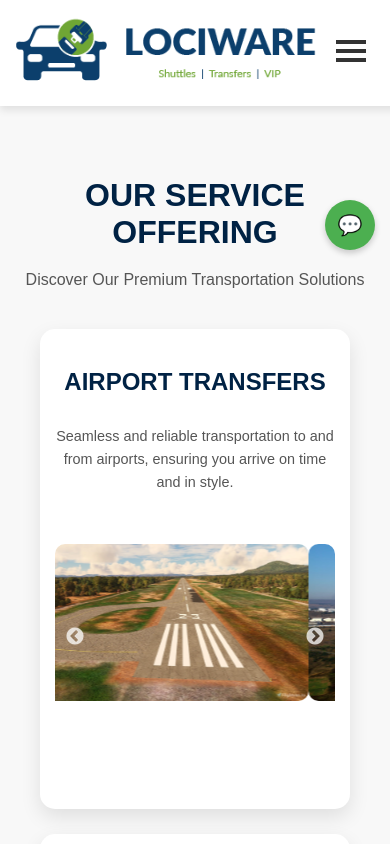
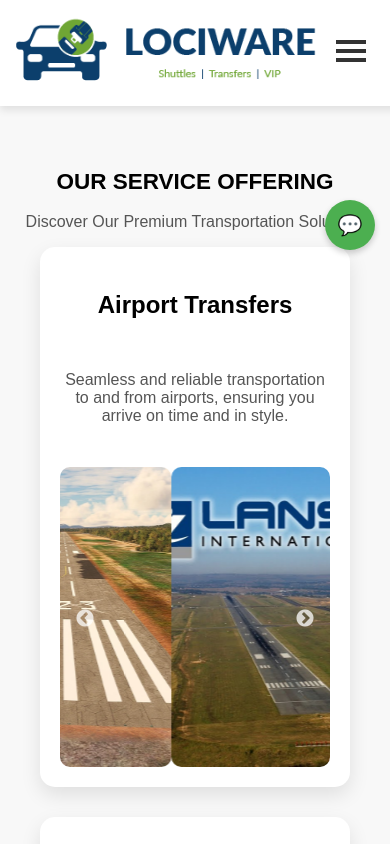
Before and after one commit to IkanyengAdams/my-website, a React (Create React App) app in the folder lociware-website/: page /services in a window 390 px wide. Shown: the top 844 px of the page. Built offline with nearby package versions, Linux system fonts and the light colour scheme.

Commit message:
substituted with newly added messages

```diff
--- a/lociware-website/src/components/Info.jsx
+++ b/lociware-website/src/components/Info.jsx
@@ -51,7 +51,7 @@
       {/* Image Cards Section */}
       <div className="info-cards">
         <div className="info-card">
-          <img src="/image8.jpg" alt="A picture of a car" />
+          <img src="/car-image.jpg" alt="A picture of a car" />
           <h3>Reliable Service</h3>
           <p>Our fleet of vehicles guarantees a comfortable and stylish travel experience, ensuring reliability no matter your destination.</p>
         </div>
--- a/lociware-website/src/components/Navbar.jsx
+++ b/lociware-website/src/components/Navbar.jsx
@@ -39,7 +39,7 @@
   return (
     <nav className="navbar">
       <div className="logo" onClick={() => scrollToSection(navbarRef)}>
-        <img src="/lociware_logo2.png" alt="Logo" className="logo-img" />
+        <img src="/lociware_logo.png" alt="Logo" className="logo-img" />
       </div>
       <div className={`hamburger ${isMenuOpen ? "open" : ""}`} onClick={toggleMenu}>
         <div className="bar"></div>
--- a/lociware-website/src/components/TeamMembers.jsx
+++ b/lociware-website/src/components/TeamMembers.jsx
@@ -15,17 +15,17 @@
       {/* First Row - Always Visible */}
       <div className="team-cards">
         <div className="team-card">
-          <img src="/team1.png" alt="Team Member 1" className="team-image" />
+          <img src="/Sinazo_Vuzane2.jpg" alt="Team Member 1" className="team-image" />
           <h3>SINAZO VUZANE</h3>
           <p>General Manager</p>
         </div>
         <div className="team-card">
-          <img src="/team3.png" alt="Team Member 2" className="team-image" />
+          <img src="/Jacobus_Mudau2.jpg" alt="Team Member 2" className="team-image" />
           <h3>JACOBUS MUDAU</h3>
           <p>Operations Manager</p>
         </div>
         <div className="team-card">
-          <img src="/team2.png" alt="Team Member 3" className="team-image" />
+          <img src="/Lebogang_Selao2.jpg" alt="Team Member 3" className="team-image" />
           <h3>LEBOGANG SELAO</h3>
           <p>HSSE Manager</p>
         </div>
@@ -35,17 +35,17 @@
       {showMore && (
         <div className="team-cards more-team">
           <div className="team-card">
-            <img src="/image13.png" alt="Team Member 4" className="team-image" />
+            <img src="/Joseph_Mohomi2.jpg" alt="Team Member 4" className="team-image" />
             <h3>JOSEPH MOHOMI</h3>
             <p>Accounts Manager</p>
           </div>
           <div className="team-card">
-            <img src="/image14.png" alt="Team Member 5" className="team-image" />
+            <img src="/Elijah_Monyela-scaled.jpg" alt="Team Member 5" className="team-image" />
             <h3>ELIJAH MONYELA</h3>
             <p>Team Leader</p>
           </div>
           <div className="team-card">
-            <img src="/image16.png" alt="Team Member 6" className="team-image" />
+            <img src="/Mphile_Dlamini2.jpg" alt="Team Member 6" className="team-image" />
             <h3>MPHILE DLAMINI</h3>
             <p>Office Admin</p>
           </div>
@@ -53,18 +53,18 @@
           <div className="team-card">
             <img src="/team4.png" alt="Team Member 7" className="team-image" />
             <h3>Operational Team</h3>
-            <p>****</p>
+            <p>Team</p>
           </div>
           <div className="team-card">
             <img src="/team5.png" alt="Team Member 8" className="team-image" />
             <h3>Operational Team</h3>
-            <p>****</p>
+            <p>Team</p>
 
           </div>
           <div className="team-card">
-            <img src="/image17.png" alt="Team Member 9" className="team-image" />
+            <img src="/lociware-ops-team.jpg" alt="Team Member 9" className="team-image" />
             <h3>Operational Team</h3>
-            <p>****</p>
+            <p>Team</p>
 
           </div>
         </div>
--- a/lociware-website/src/styles.css
+++ b/lociware-website/src/styles.css
@@ -173,7 +173,7 @@
   align-items: center;
   text-align: center;
   color: white;
-  background-image: url('../public/image3.jpg'); /* Fixed single background image */
+  background-image: url('../public/hero-image.jpg'); /* Fixed single background image */
   background-size: cover;
   background-position: center;
   padding: 20px;
@@ -1453,31 +1453,19 @@
   }
 }
 
-/* General Styles */
+/* General Styles remain unchanged */
 .services-section {
   text-align: center;
   padding: 80px 20px;
   background-color: #f8f8f8;
 }
 
-.services-title {
-  font-size: 2.5rem;
-  font-weight: bold;
-  text-transform: uppercase;
-  color: #002244;
-  margin-bottom: 20px;
-}
-
-.services-subtitle {
-  font-size: 1.2rem;
-  margin-bottom: 40px;
-  color: #555;
-}
-
-/* Grid Layout - Responsive for all screens */
+/* ... Keep existing title and subtitle styles ... */
+
+/* Modified Grid Layout - Larger cards */
 .services-grid {
   display: grid;
-  grid-template-columns: repeat(auto-fit, minmax(380px, 1fr)); /* Slightly larger cards */
+  grid-template-columns: repeat(auto-fit, minmax(400px, 1fr)); /* Increased from 380px */
   gap: 40px;
   justify-content: center;
   max-width: 1400px;
@@ -1493,57 +1481,34 @@
   background: white;
   box-shadow: 0 8px 20px rgba(0, 0, 0, 0.1);
   transition: transform 0.3s ease, box-shadow 0.3s ease;
-}
-
-.service-card:hover {
-  transform: translateY(-15px);
-  box-shadow: 0 12px 25px rgba(0, 0, 0, 0.2);
+  min-height: 550px; /* Added minimum height for consistency */
 }
 
 /* Card Content */
 .card-content {
   padding: 25px;
-  height: 500px; /* Taller height for better layout */
+  height: 550px; /* Increased from 500px */
   display: flex;
   flex-direction: column;
   align-items: center;
   justify-content: space-between;
 }
 
-/* Service Title */
-.service-title {
-  font-size: 2rem;
-  font-weight: bold;
-  color: #002244;
-  margin-bottom: 15px;
-  text-align: center;
-  text-transform: uppercase;
-}
-
-/* Service Description */
-.service-description {
-  font-size: 1rem;
-  color: #555;
-  line-height: 1.6;
-  margin-bottom: 20px;
-  text-align: center;
-  flex: 1; /* Allow description to grow and push image down */
-}
-
-/* Image Containers */
+/* ... Keep existing title and description styles ... */
+
+/* Modified Image Containers - Same size for both */
 .image-container {
   width: 100%;
+  height: 350px; /* Increased from 300px and made consistent */
 }
 
 .image-container.carousel {
-  height: 300px; /* Fixed height for carousel */
   position: relative;
   overflow: hidden;
   border-radius: 10px;
 }
 
 .image-container.single {
-  height: 300px; /* Match carousel height for single images */
   position: relative;
   overflow: hidden;
   border-radius: 10px;
@@ -1551,173 +1516,105 @@
 
 /* Carousel Styles */
 .image-slide {
-  height: 100%;
+  height: 350px; /* Match container height */
   position: relative;
-  display: flex;
-  justify-content: center;
-  align-items: center;
 }
 
 /* Service Image (Carousel) */
 .service-image {
   width: 100%;
-  height: 100%;
-  object-fit: cover; /* Ensure images fill the space without stretching unnaturally */
+  height: 350px; /* Fixed height to match container */
+  object-fit: cover;
   border-radius: 10px;
   transition: transform 0.3s ease;
-}
-
-.service-card:hover .service-image {
-  transform: scale(1.1);
 }
 
 /* Single Service Image */
 .single-service-image {
   width: 100%;
-  height: 100%;
-  object-fit: cover; /* Ensure single images fill the space without stretching */
+  height: 350px; /* Fixed height to match carousel */
+  object-fit: cover;
   border-radius: 10px;
   transition: transform 0.3s ease;
 }
 
-.service-card:hover .single-service-image {
-  transform: scale(1.1); /* Match hover effect of carousel images */
-}
-
-/* Next Image Preview on Hover */
-.next-image-preview {
-  position: absolute;
-  top: 0;
-  right: 0;
-  width: 100px; /* Smaller preview size */
-  height: 75px; /* Proportional height */
-  overflow: hidden;
-  z-index: 10;
-}
-
-.preview-image {
-  width: 100%;
-  height: 100%;
-  object-fit: cover;
-  border-radius: 5px;
-  opacity: 0.5;
-  transition: opacity 0.3s ease;
-}
-
-/* Custom Arrow Styles for react-slick - Higher and Larger */
+/* Modified Custom Arrow Styles - Larger and always visible */
 .custom-arrow {
-  background: rgba(0, 0, 0, 0.5);
+  background: rgba(0, 0, 0, 0.6); /* Slightly darker for better visibility */
   border: none;
   border-radius: 50%;
-  width: 50px; /* Larger arrows */
-  height: 50px; /* Larger arrows */
-  display: flex;
+  width: 60px; /* Increased from 50px */
+  height: 60px; /* Increased from 50px */
+  display: flex !important; /* Force display on all screens */
   justify-content: center;
   align-items: center;
   color: white;
-  font-size: 24px; /* Larger arrow symbols */
+  font-size: 30px; /* Increased from 24px */
   cursor: pointer;
   position: absolute;
-  top: 20%; /* Higher position (closer to top) */
+  top: 50%; /* Centered vertically */
   transform: translateY(-50%);
-  z-index: 1;
-  transition: background-color 0.3s ease;
+  z-index: 10; /* Increased z-index */
+  opacity: 1; /* Ensure visibility */
+  transition: background-color 0.3s ease, opacity 0.3s ease;
 }
 
 .custom-arrow:hover {
-  background-color: rgba(0, 0, 0, 0.7);
-}
-
+  background-color: rgba(0, 0, 0, 0.8);
+}
+
+/* Ensure arrows stay visible */
 .custom-arrow.prev {
-  left: 10px;
+  left: 15px; /* Slightly more padding from edge */
 }
 
 .custom-arrow.next {
-  right: 10px;
-}
-
-/* Custom Dots (Indicators) for react-slick */
-.custom-dots {
-  position: absolute;
-  bottom: 10px;
-  left: 50%;
-  transform: translateX(-50%);
-  display: flex;
-  gap: 10px;
-}
-
-.dot {
-  width: 10px;
-  height: 10px;
-  background: #ccc;
-  border-radius: 50%;
-  border: none;
-  cursor: pointer;
-  transition: background-color 0.3s ease;
-}
-
-.dot:hover, .dot.slick-active {
-  background: #002244; /* Match title color for active/indicator */
-}
-
-/* Ensure arrows and dots are visible and styled on small screens */
-.custom-arrow span {
-  font-size: 24px;
-}
-
-/* Responsive Design */
+  right: 15px; /* Slightly more padding from edge */
+}
+
+/* ... Keep existing dot styles ... */
+
+/* Modified Responsive Design */
 @media (max-width: 768px) {
   .services-grid {
-    grid-template-columns: 1fr; /* Stack cards vertically on small screens */
-    gap: 25px;
-  }
-
-  .services-title {
-    font-size: 2rem;
-  }
-
-  .services-subtitle {
-    font-size: 1rem;
+    grid-template-columns: 1fr;
+    gap: 30px;
   }
 
   .service-card {
-    height: auto; /* Auto height on small screens for flexibility */
+    min-height: 500px; /* Adjusted for mobile */
   }
 
   .card-content {
-    height: 450px; /* Adjusted height for smaller screens */
-    padding: 15px;
-  }
-
-  .service-title {
-    font-size: 1.5rem;
-  }
-
-  .service-description {
-    font-size: 0.9rem;
-  }
-
-  .image-container.carousel, .image-container.single {
-    height: 250px; /* Reduced height for both carousel and single images on small screens */
+    height: 500px; /* Adjusted from 450px */
+    padding: 20px;
+  }
+
+  .image-container,
+  .image-container.carousel,
+  .image-container.single,
+  .image-slide,
+  .service-image,
+  .single-service-image {
+    height: 300px; /* Consistent reduced height for mobile */
   }
 
   .custom-arrow {
-    width: 40px; /* Slightly smaller on mobile */
-    height: 40px; /* Slightly smaller on mobile */
-    font-size: 20px; /* Slightly smaller arrows */
-    top: 25%; /* Adjusted higher position on mobile */
-  }
-
-  .custom-arrow span {
-    font-size: 20px; /* Slightly smaller arrow symbols on mobile */
-  }
-
-  .next-image-preview {
-    width: 80px; /* Smaller preview on mobile */
-    height: 60px; /* Proportional height */
-  }
-}
-
+    width: 50px; /* Slightly larger than before on mobile */
+    height: 50px;
+    font-size: 24px; /* Larger than before on mobile */
+    display: flex !important; /* Force display on mobile */
+    opacity: 1 !important; /* Force visibility on mobile */
+  }
+}
+
+/* Add this to ensure arrows are always visible across all screen sizes */
+@media (max-width: 1024px) {
+  .custom-arrow {
+    display: flex !important;
+    opacity: 1 !important;
+  }
+}
 .privacy-policy {
   max-width: 800px;
   margin: 180px auto 50px; /* Increased top margin to 80px to account for navbar height */
```
